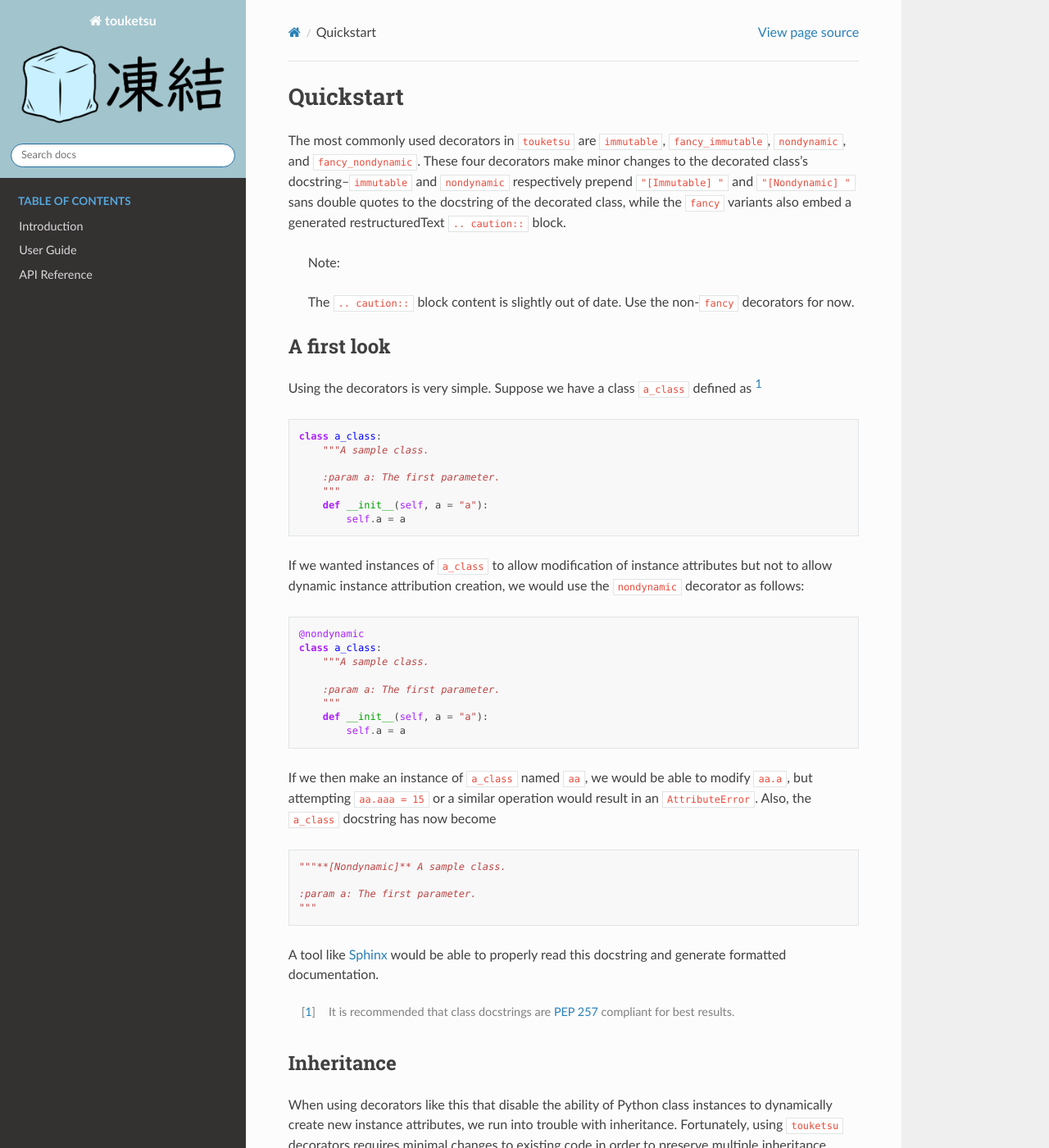
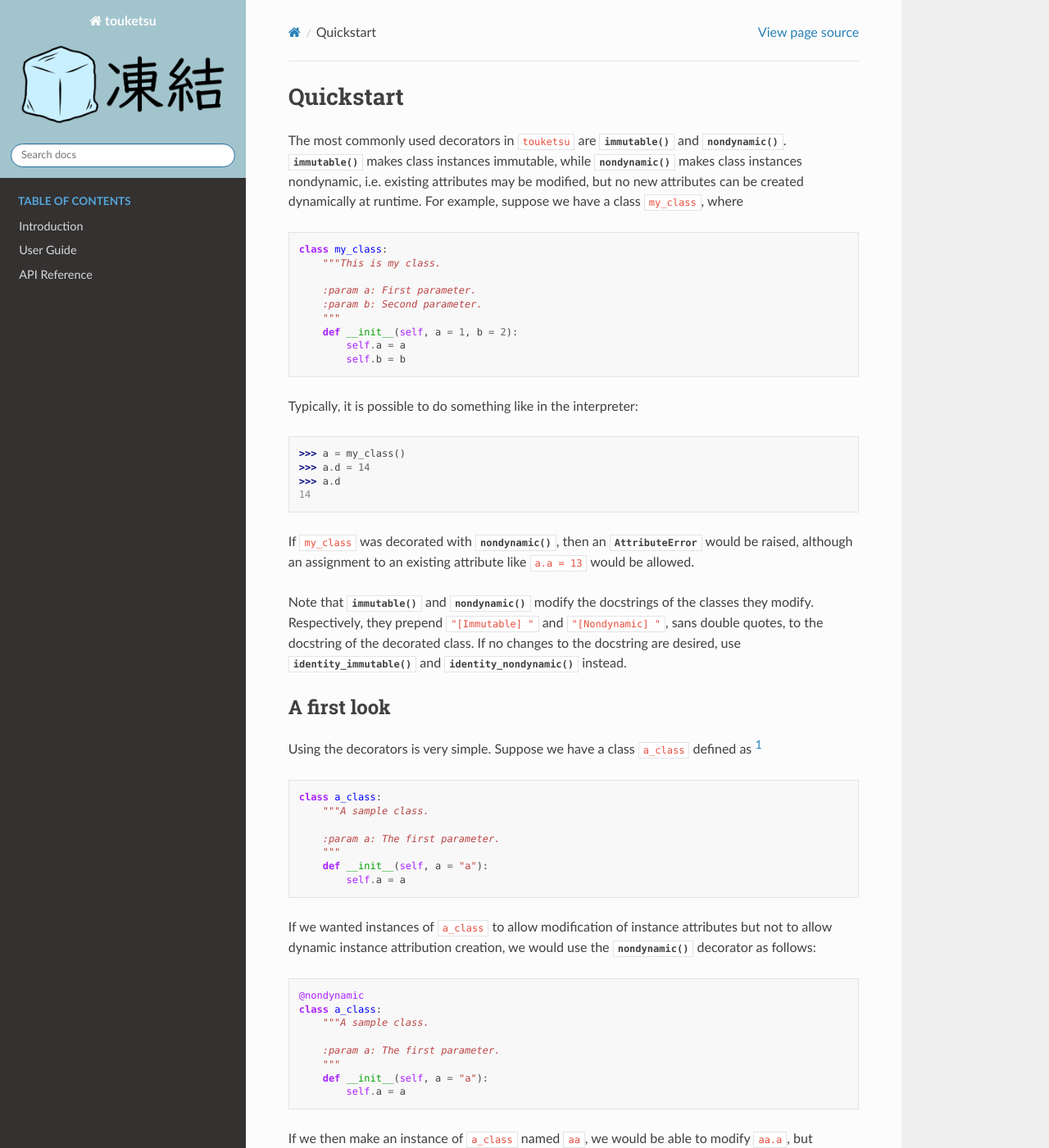
Before and after one commit to phetdam/touketsu, a Sphinx documentation site: the page built from doc/source/quickstart.rst, in a window 1280 px wide and 1400 px high. Shown: the whole window at 82% size. Built offline with Sphinx 7.4.7 and the Read the Docs theme 2.0.0, drawn with Linux system fonts in a browser that asks for light colours; some of the changed text lies outside the part shown.

Commit message:
rewrote quickstart.rst + added sphinx-specific formatting

```diff
--- a/doc/source/quickstart.rst
+++ b/doc/source/quickstart.rst
@@ -1,24 +1,53 @@
-.. quickstart guide for touketsu. probably will be the new user guide.
+.. quickstart guide for touketsu. sphinx-enabled formatting.
 
-   Changelog:
-
-   07-05-2020
-
-   initial creation. migrated from new README.rst.
+   see quickstart_plain.rst for the same content, but without sphinx-specific
+   restructuredtext markup.
 
 Quickstart
 ==========
 
-The most commonly used decorators in ``touketsu`` are ``immutable``, ``fancy_immutable``, ``nondynamic``, and ``fancy_nondynamic``. These four decorators make minor changes to the decorated class's docstring--``immutable`` and ``nondynamic`` respectively prepend ``"[Immutable] "`` and ``"[Nondynamic] "`` sans double quotes to the docstring of the decorated class, while the ``fancy`` variants also embed a generated restructuredText ``.. caution::`` block.
+The most commonly used decorators in ``touketsu`` are
+:func:`~touketsu.core.immutable` and :func:`~touketsu.core.nondynamic`.
+:func:`~touketsu.core.immutable` makes class instances immutable, while
+:func:`~touketsu.core.nondynamic` makes class instances nondynamic, i.e.
+existing attributes may be modified, but no new attributes can be created
+dynamically at runtime. For example, suppose we have a class ``my_class``, where
 
-  Note:
+.. code:: python
 
-  The ``.. caution::`` block content is slightly out of date. Use the non-\ ``fancy`` decorators for now.
+   class my_class:
+       """This is my class.
+
+       :param a: First parameter.
+       :param b: Second parameter.
+       """
+       def __init__(self, a = 1, b = 2):
+           self.a = a
+           self.b = b
+
+Typically, it is possible to do something like in the interpreter:
+
+>>> a = my_class()
+>>> a.d = 14
+>>> a.d
+14
+
+If ``my_class`` was decorated with :func:`~touketsu.core.nondynamic`, then an
+:class:`AttributeError` would be raised, although an assignment to an existing
+attribute like ``a.a = 13`` would be allowed.
+
+Note that :func:`~touketsu.core.immutable` and :func:`~touketsu.core.nondynamic`
+modify the docstrings of the classes they modify. Respectively, they prepend
+``"[Immutable] "`` and ``"[Nondynamic] "``, sans double quotes, to the docstring
+of the decorated class. If no changes to the docstring are desired, use
+:func:`~touketsu.core.identity_immutable` and
+:func:`~touketsu.core.identity_nondynamic` instead.
 
 A first look
 ------------
 
-Using the decorators is very simple. Suppose we have a class ``a_class`` defined as [#]_
+Using the decorators is very simple. Suppose we have a class ``a_class`` defined
+as [#]_
 
 .. code:: python
 
@@ -43,7 +74,11 @@ If we wanted instances of ``a_class`` to allow modification of instance attribut
        def __init__(self, a = "a"):
            self.a = a
 
-If we then make an instance of ``a_class`` named ``aa``, we would be able to modify ``aa.a``, but attempting ``aa.aaa = 15`` or a similar operation would result in an ``AttributeError``. Also, the ``a_class`` docstring has now become
+If we then make an instance of ``a_class`` named ``aa``, we would be able to
+modify ``aa.a``, but attempting ``aa.aaa = 15`` or a similar operation would
+result in an ``AttributeError``.
+
+Note that the ``a_class`` docstring has now been modified into
 
 .. code:: python
 
@@ -52,9 +87,11 @@ If we then make an instance of ``a_class`` named ``aa``, we would be able to mod
    :param a: The first parameter.
    """
 
-A tool like Sphinx__ would be able to properly read this docstring and generate formatted documentation.
+Sphinx__ would be able to properly read this docstring and generate formatted
+documentation.
 
-.. [#] It is recommended that class docstrings are `PEP 257`__ compliant for best results.
+.. [#] It is recommended that class docstrings are `PEP 257`__ compliant for
+   best results.
 
 .. __: https://www.sphinx-doc.org/en/master/
 
@@ -63,47 +100,60 @@ A tool like Sphinx__ would be able to properly read this docstring and generate
 Inheritance
 -----------
 
-When using decorators like this that disable the ability of Python class instances to dynamically create new instance attributes, we run into trouble with inheritance. Fortunately, using ``touketsu`` decorators requires minimal changes to existing code in order to preserve multiple inheritance.
+When using decorators like this that disable the ability of Python class
+instances to dynamically create new instance attributes, we run into trouble
+with inheritance. Fortunately, using ``touketsu`` decorators requires minimal
+changes to existing code in order to preserve multiple inheritance.
 
-Suppose we also have the classes ``b_class``, ``c_class``, and ``A_class``, where
+Let's define a second class ``b_class`` as follows:
 
 .. code:: python
 
    @immutable
    class b_class:
 
-       def __init__(self, b = "b", c = "c"):
+       def __init__(self, b = "b"):
            self.b = b
-	   self.c = c
+
+Suppose we also have classes ``c_class`` and ``A_class``, where
+
+.. code:: python
 
    class c_class(a_class, b_class):
 
-       def __init__(self, a = "aa", b = "bb", c = "cc", d = "d"):
+       def __init__(self, a = "aa", b = "bb", c = "cc"):
            a_class.__init__(self, a = a)
-	   b_class.__init__(self, b = b, c = c)
-	   self.d = d
+           b_class.__init__(self, b = b)
+           self.c = c
 
    class A_class(a_class):
 
        def __init__(self, a = "A", aa = "AA"):
            super().__init__(a = a)
-	   self.aa = aa
+           self.aa = aa
 
-Now, suppose that ``a_class`` was decorated with ``nondynamic``. Which one of these classes would raise an ``AttributeError`` upon an attempt to create a class instance?
+Now, suppose that ``a_class`` was decorated with
+:func:`~touketsu.core.nondynamic`. Which of these two classes'
+:meth:`__init__` methods would raise an :class:`AttributeError` when called?
 
-It turns out that ``A_class()`` works, and does not inherit the nondynamic property of ``a_class``, while ``c_class()`` will raise an ``AttributeError``. This is because super__ ignores the ``nondynamic`` decorator and will call the *original* bound ``__init__`` method of ``a_class``. However, the unbound ``__init__`` methods of ``b_class`` and ``a_class`` are from the decorated versions of these classes, which have ``__setattr__`` overriden. Therefore, after calling ``a_class.__init__``, an ``AttributeError`` is thrown upon execution of ``b_class.__init__``.
-
-.. __: https://docs.python.org/3/library/functions.html#super
-
-Fortunately, ``touketsu`` provides the ``orig_init`` function to wrap the unbound ``__init__`` methods to return the original class ``__init__``. Therefore, if we define ``c_class`` as
+As you may have expected, both, as the bound and unbound :meth:`__init__` have
+been decorated already. Fortunately, ``touketsu`` provides the
+:func:`~touketsu.core.orig_init` function to wrap unbound :meth:`__init__`
+methods, returning the original class :meth:`__init__`. Therefore, if we define
+``c_class`` as
 
 .. code:: python
 
    class c_class(a_class, b_class):
 
-       def __init__(self, a = "aa", b = "bb", c = "cc", d = "d"):
+       def __init__(self, a = "aa", b = "bb", c = "cc"):
            orig_init(a_class.__init__)(self, a = a)
-	   orig_init(b_class.__init__)(self, b = b, c = c)
-	   self.d = d
+           orig_init(b_class.__init__)(self, b = b)
+           self.c = c
 
-Now no ``AttributeError`` will be thrown when ``c_class()`` is executed. Note that although ``a_class`` is decorated with ``immutable`` and ``b_class`` is decorated with ``nondynamic``, ``c_class`` is just a normal class. We can in turn decorate ``c_class``, but note that properties imparted by a ``touketsu`` decorator do **not**  persist through inheritance.
+Now no ``AttributeError`` will be thrown when ``c_class()`` is executed. Note
+that although ``a_class`` is decorated with :func:`~touketsu.core.immutable` and
+``b_class`` is decorated with :func:`~touketsu.core.nondynamic`, ``c_class`` is
+just a normal class. We can in turn decorate ``c_class`` if we want to, but keep
+in mind that properties imparted by a ``touketsu`` decorator do **not** persist
+through inheritance.
```
Also changed, not shown: other parts of doc/source/quickstart.rst (+3 -1 lines).
